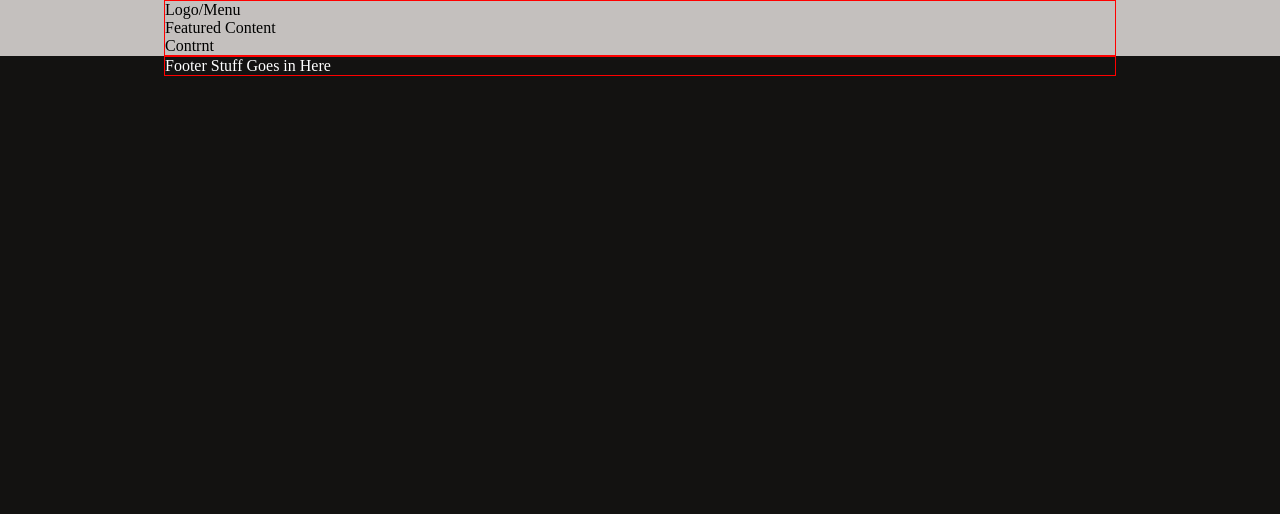
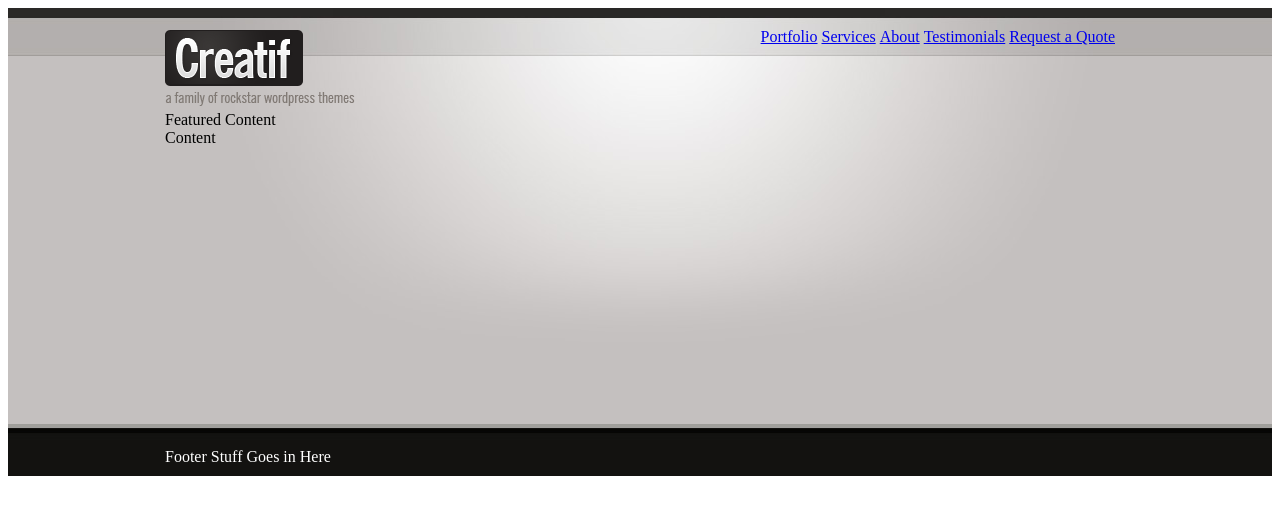
Before and after one commit to coolrab/personal_webpage_building, a plain HTML site: page index.html in a window 1280 px wide. Drawn offline with Linux system fonts and the light colour scheme.

Commit message:
added background images and logo

```diff
--- a/index.html
+++ b/index.html
@@ -10,15 +10,26 @@
     <div id="main">
       <div class="container">
         <div id="header">
-          Logo/Menu
 
+          <ul id="menu">
+            <li><a href="#">Portfolio</a></li>
+            <li><a href="#">Services</a></li>
+            <li><a href="#">About</a></li>
+            <li><a href="#">Testimonials</a></li>
+            <li><a href="#">Request a Quote</a></li>
+          </ul>
+
+          <div id="logo">
+            <h1>Creatif</h1>
+            <small>A Family of Rockstar Wordpress Themes</small>
+          </div>
         </div>
         <div id="block_feature">
           Featured Content
 
         </div>
         <div id="block_content">
-          Contrnt
+          Content
         </div>
 
 
--- a/style.css
+++ b/style.css
@@ -1,18 +1,54 @@
+@@charset "UTF-8";
+/*background-Style */
+
 body {
   margin: 0px; padding: 0px;
   background-color: #131211;
 }
 
 #main {
-  background-color: #c4c0be;
+  background: #c4c0be url(images/background_light_slice.jpg) repeat-x;
+}
+#main .container {
+  background-image: url(images/background_light.jpg);
+  background-repeat: no-repeat;
+  min-height: 400px;
 }
 
-#footer{
-  color: white;
+#header {
+  padding-top: 20px;
 }
 
-.container{
+#logo h1, #logo small {
+  margin: 0px;
+  display: block;
+  text-indent: -9999px;
+}
+
+#logo {
+  background-image: url(images/logo.png);
+  background-repeat: no-repeat;
+  width: 194px;
+  height: 83px;
+}
+
+ul#menu {
+  margin: 0px; padding:0px;
+  position: absolute;
+  right: 0px;
+}
+ul#menu li {
+  display: inline;
+}
+#footer {
+  background-image: url(images/background_footer.jpg);
+  background-repeat: repeat-x;
+  color: white;
+  padding: 40px;
+}
+
+.container {
   width: 950px;
   margin: 0 auto;
-  border: 1px solid red;
+  position: relative;
 }
```
